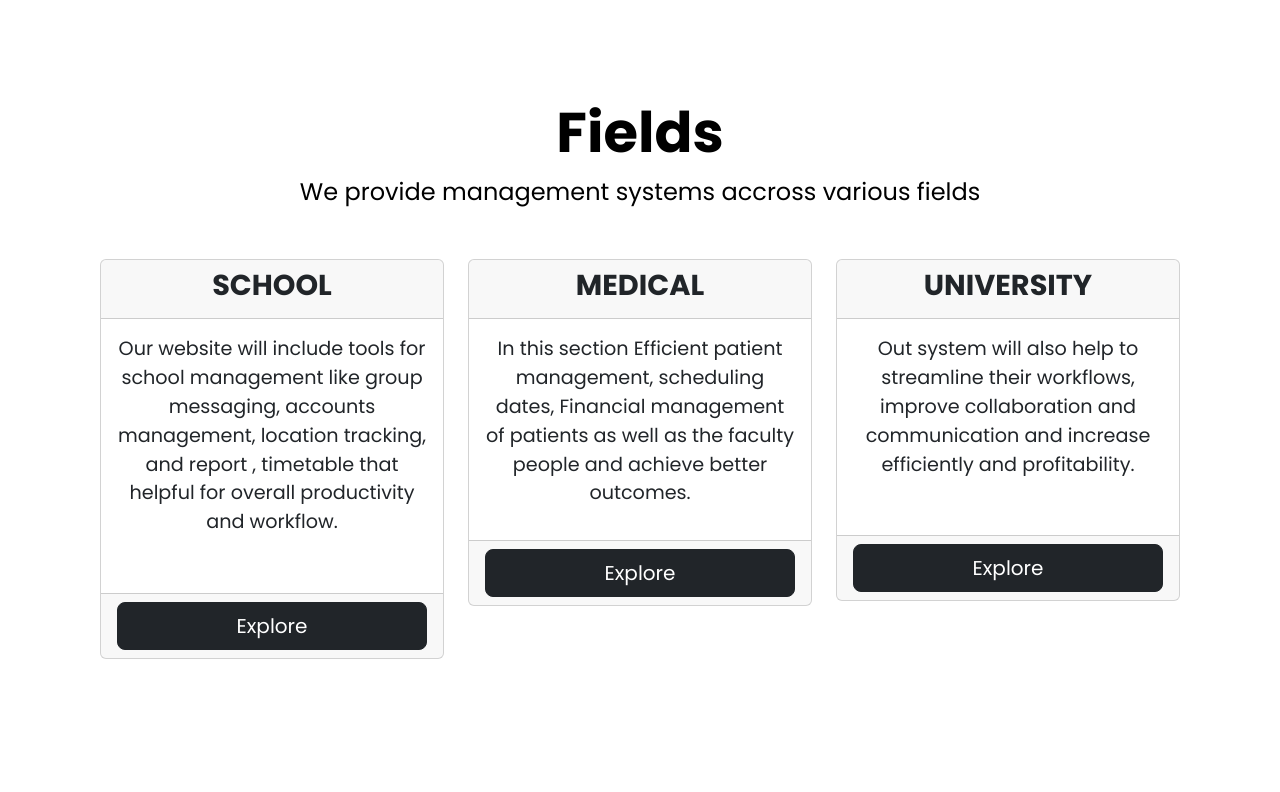
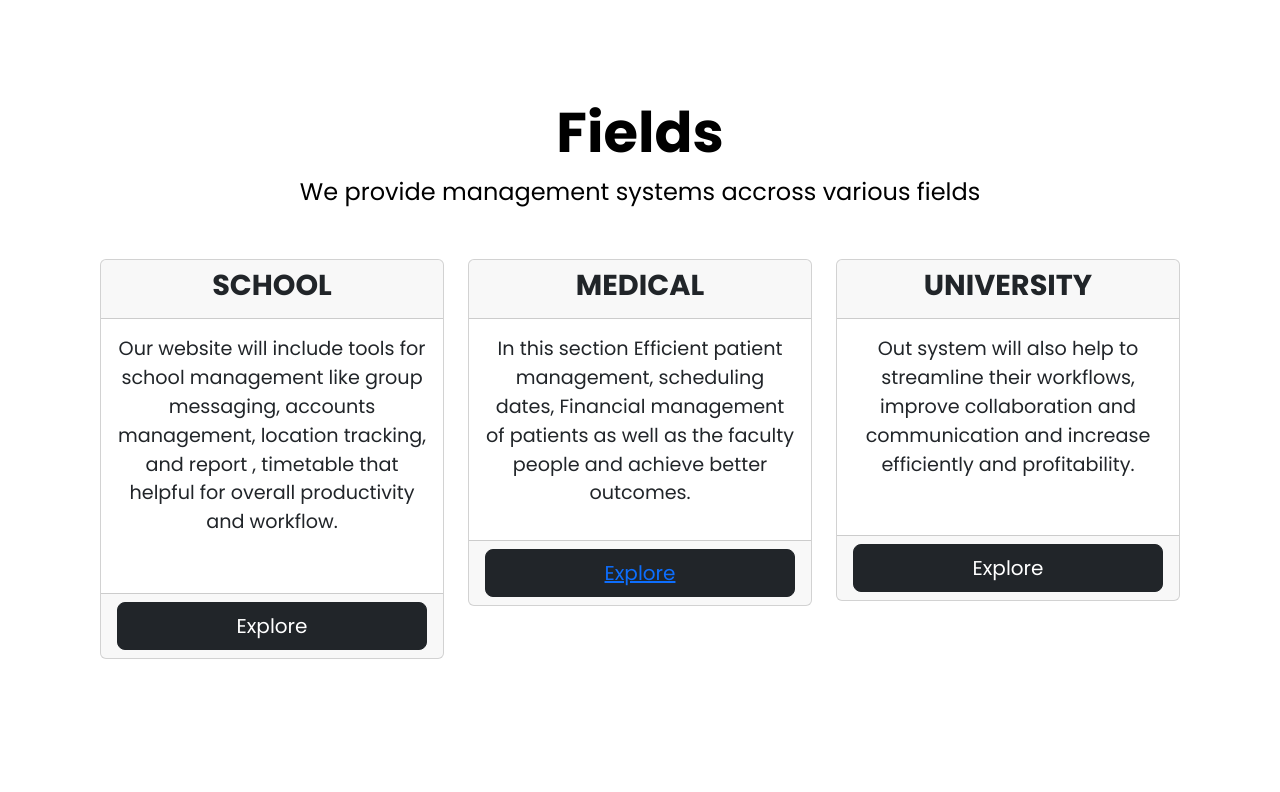
Before and after one commit to RogerXN/Rajasthan-Hackathon, a Django app: page / in a window 1280 px wide. Shown: the part 561-1353 px from the top of the page. Run offline with Django 4.2, Linux system fonts and the light colour scheme; some libraries are stand-ins or nearby versions; some web fonts are replaced.

Commit message:
Updating code

```diff
--- a/templates/Home.html
+++ b/templates/Home.html
@@ -327,7 +327,7 @@ form .btn input[type="submit"] {
             dates, Financial management of patients as well as the faculty people and achieve better outcomes.
         </div>
         <div class="card-footer">
-          <button type="button" class="btn btn-block btn-dark btn-lg">Explore</button>
+          <button type="button" class="btn btn-block btn-dark btn-lg"><a href="school">Explore</a></button>
         </div>
       </div>
     </div>
```
